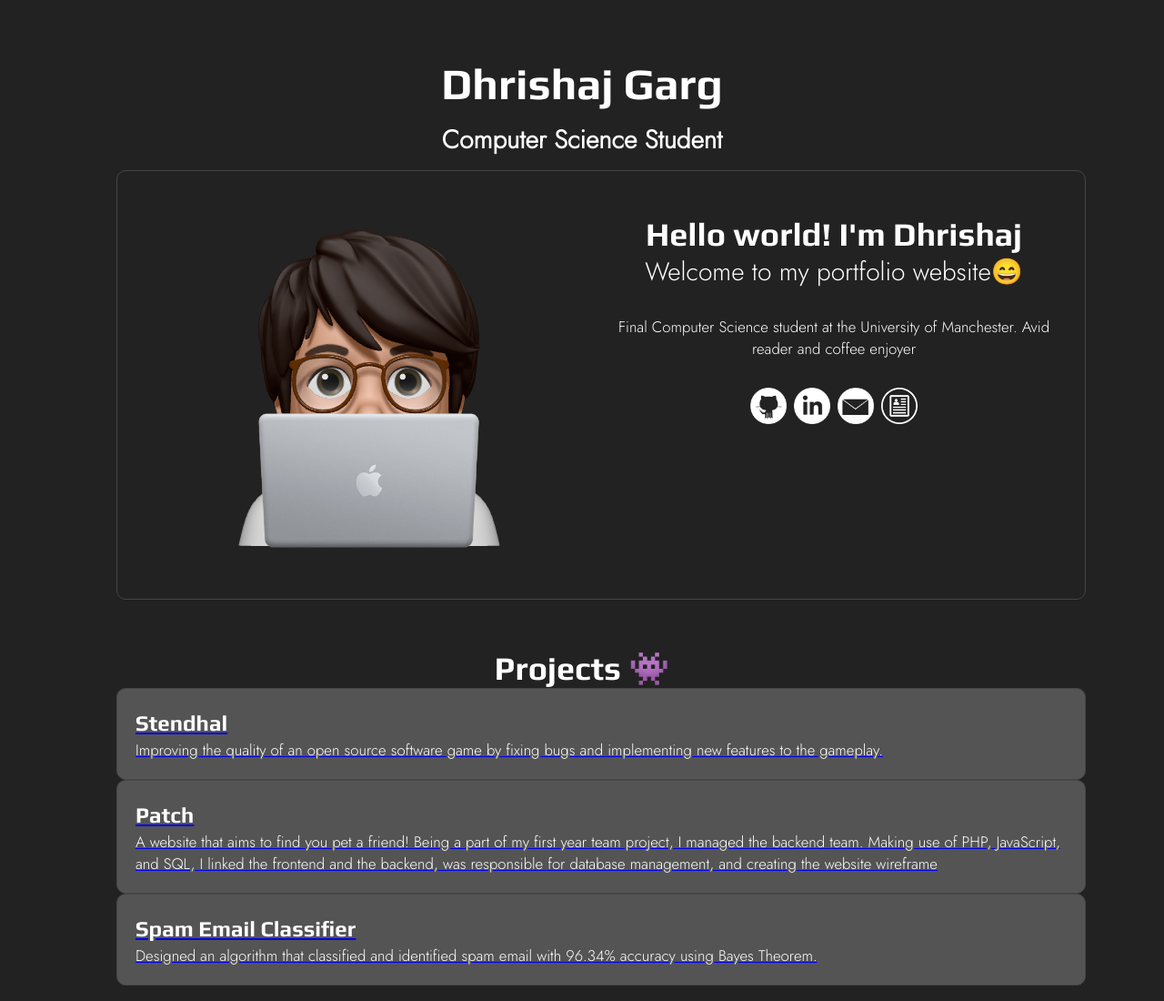
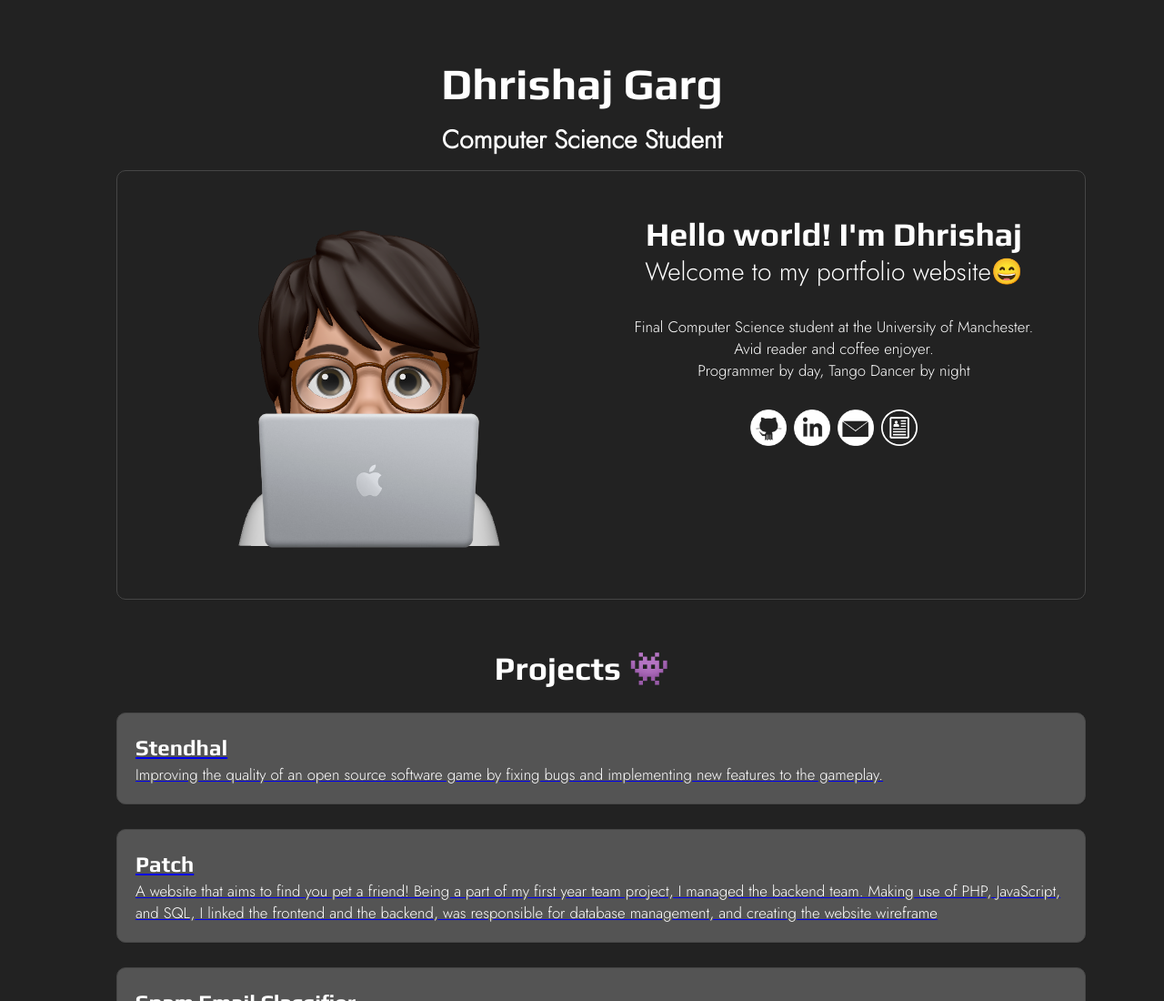
Before and after one commit to DhrishajG/dhrishajg.github.io, a plain HTML site: page index.html in a window 1280 px wide. Shown: the top 1100 px of the page at 91% size. Drawn offline with Linux system fonts and the light colour scheme.

Commit message:
styling changes

```diff
--- a/index.html
+++ b/index.html
@@ -26,7 +26,7 @@
             <h2 class="heading" style="text-align:center;">Hello world! I'm Dhrishaj</h2>
             <p class="normal-text" style="text-align:center;">Welcome to my portfolio website😄</p>
             <p></p>
-            <p class="normal-text" style="text-align:center; font-size:0.70em">Final Computer Science student at the University of Manchester. Avid reader and coffee enjoyer</p>
+            <p class="normal-text" style="text-align:center; font-size:0.70em">Final Computer Science student at the University of Manchester. <br>Avid reader and coffee enjoyer. <br>Programmer by day, Tango Dancer by night</p>
             <p style="font-size:1vw"></p>
             <p></p>
             <table class="center">
@@ -45,18 +45,21 @@
         <br>
         <br>
         <h2 class="heading" style="text-align:center;">Projects 👾</h2>
+        <br>
         <a href="https://github.com/DhrishajG/Stendhal">
           <div class="block-big normal-text project-block">
             <span class="heading" style="text-align:center;">Stendhal</span>
             <p class="normal-text" style="font-size:0.7em;">Improving the quality of an open source software game by fixing bugs and implementing new features to the gameplay.</p>
           </div>
         </a>
+        <br>
         <a href="https://github.com/DhrishajG/Patch">
           <div class="block-big normal-text project-block">
             <span class="heading" style="text-align:center;">Patch</span>
             <p class="normal-text" style="font-size:0.7em;">A website that aims to find you pet a friend! Being a part of my first year team project, I managed the backend team. Making use of PHP, JavaScript, and SQL, I linked the frontend and the backend, was responsible for database management, and creating the website wireframe</p>
           </div>
         </a>
+        <br>
         <a href="https://github.com/DhrishajG/Spam-Email-Classifier">
           <div class="block-big normal-text project-block">
             <span class="heading" style="text-align:center;">Spam Email Classifier</span>
@@ -125,8 +128,10 @@
             <ul class="normal-text" style="font-size:0.70em;">
               <p class="heading">Peer Assisted Study Sessions Leader</p>
               <p class="heading" style="font-size:0.70em; font-style: italic;">Awarded by Student Success and Development Office, University of Manchester</p>
+              <br>
               <p class="heading">Best Intern</p>
               <p class="heading" style="font-size:0.70em; font-style: italic;">Awarded by Smartech Global Solutions Ltd.</p>
+              <br>
               <p class="heading">Smt. Yasmin Contracter Prize for Humanitarian Value</p>
               <p class="heading" style="font-size:0.70em; font-style: italic;">Awarded by Jasudben M. L. School</p>
             </ul>
```
